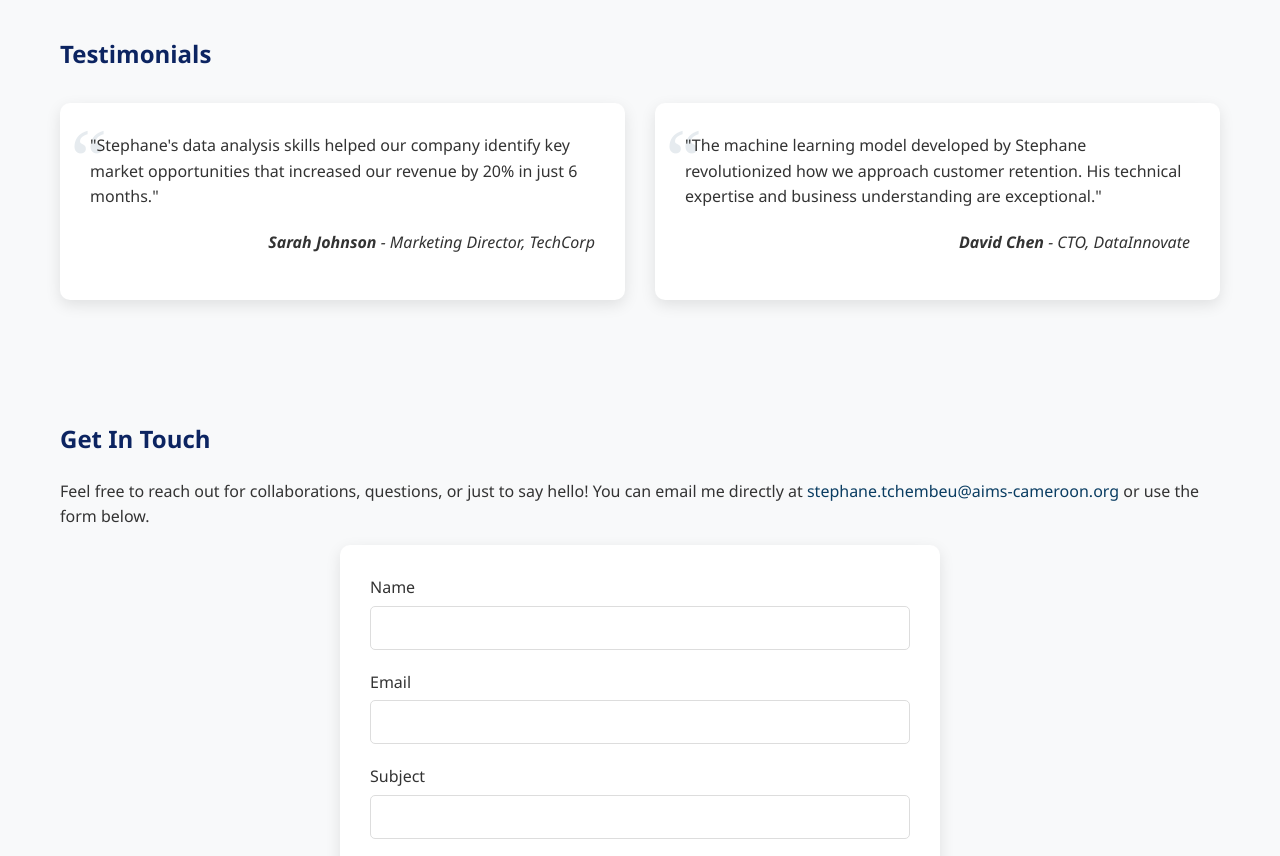
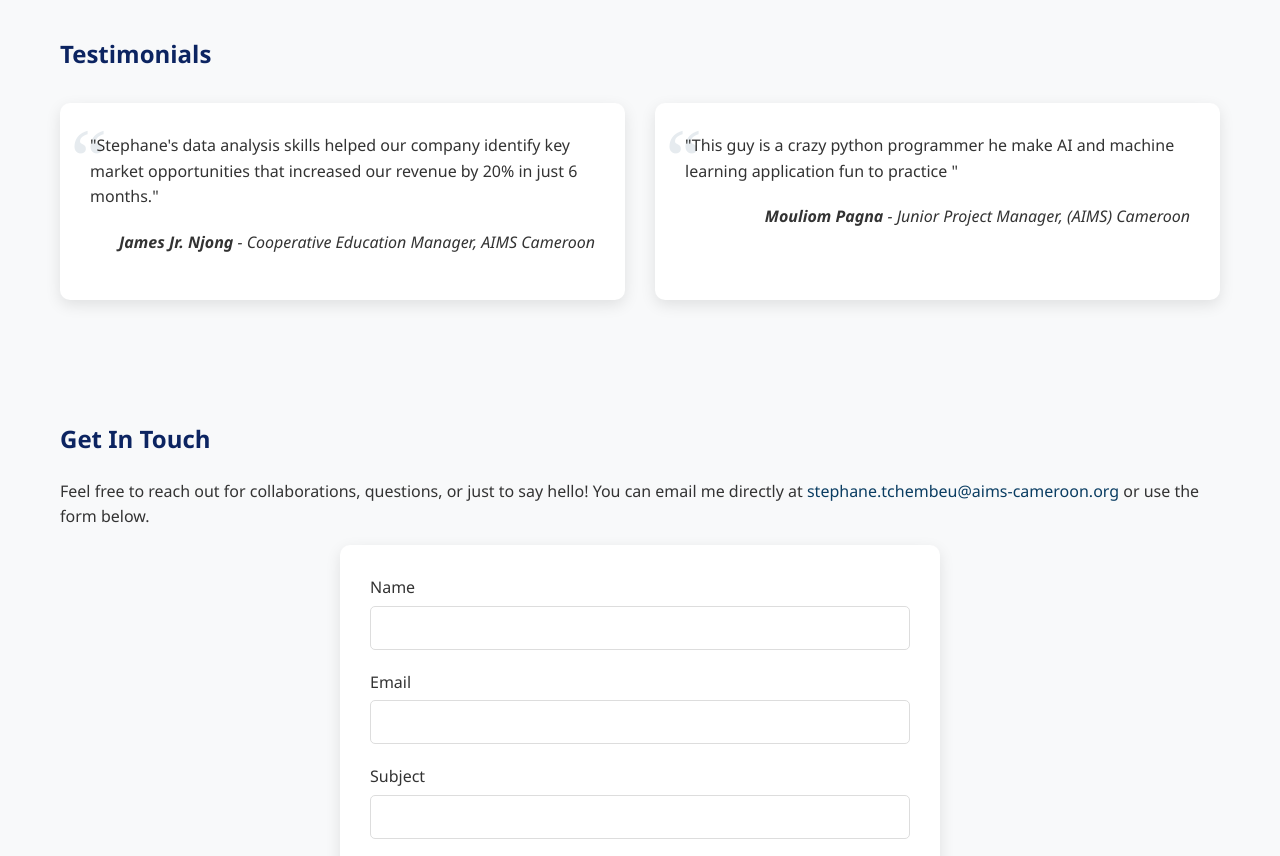
Before and after one commit to stephTchembeu/stephTchembeu-portfolio, a plain HTML site: page index.html in a window 1280 px wide. Shown: the part 4220-5076 px from the top of the page. Drawn offline with nearby package versions, Linux system fonts and the light colour scheme.

Commit message:
update the testimonial

```diff
--- a/index.html
+++ b/index.html
@@ -390,7 +390,8 @@
             </div>
             <div class="testimonial-author">
               <p>
-                <strong>Sarah Johnson</strong> - Marketing Director, TechCorp
+                <strong>James Jr. Njong</strong> - Cooperative Education
+                Manager, AIMS Cameroon
               </p>
             </div>
           </div>
@@ -398,13 +399,15 @@
           <div class="testimonial">
             <div class="testimonial-content">
               <p>
-                "The machine learning model developed by Stephane revolutionized
-                how we approach customer retention. His technical expertise and
-                business understanding are exceptional."
+                "This guy is a crazy python programmer he make AI and machine
+                learning application fun to practice "
               </p>
             </div>
             <div class="testimonial-author">
-              <p><strong>David Chen</strong> - CTO, DataInnovate</p>
+              <p>
+                <strong>Mouliom Pagna </strong> - Junior Project Manager, (AIMS)
+                Cameroon
+              </p>
             </div>
           </div>
         </div>
```
